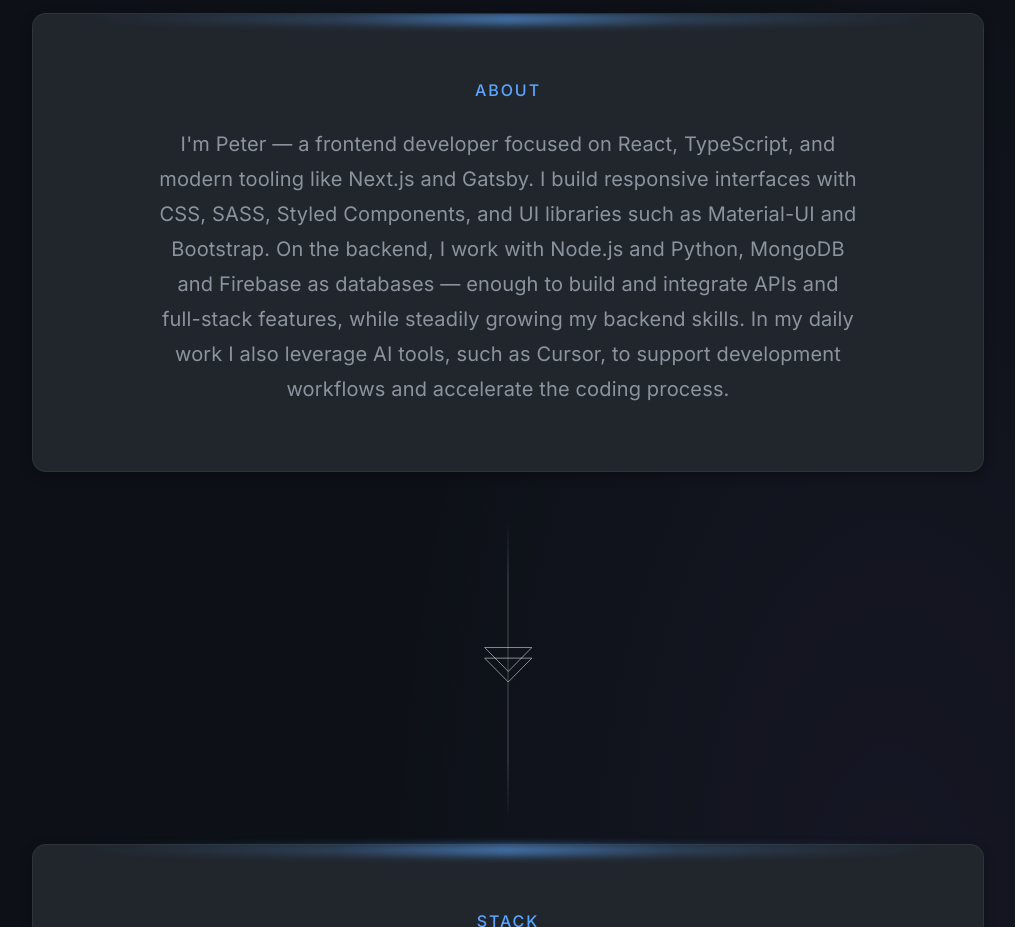
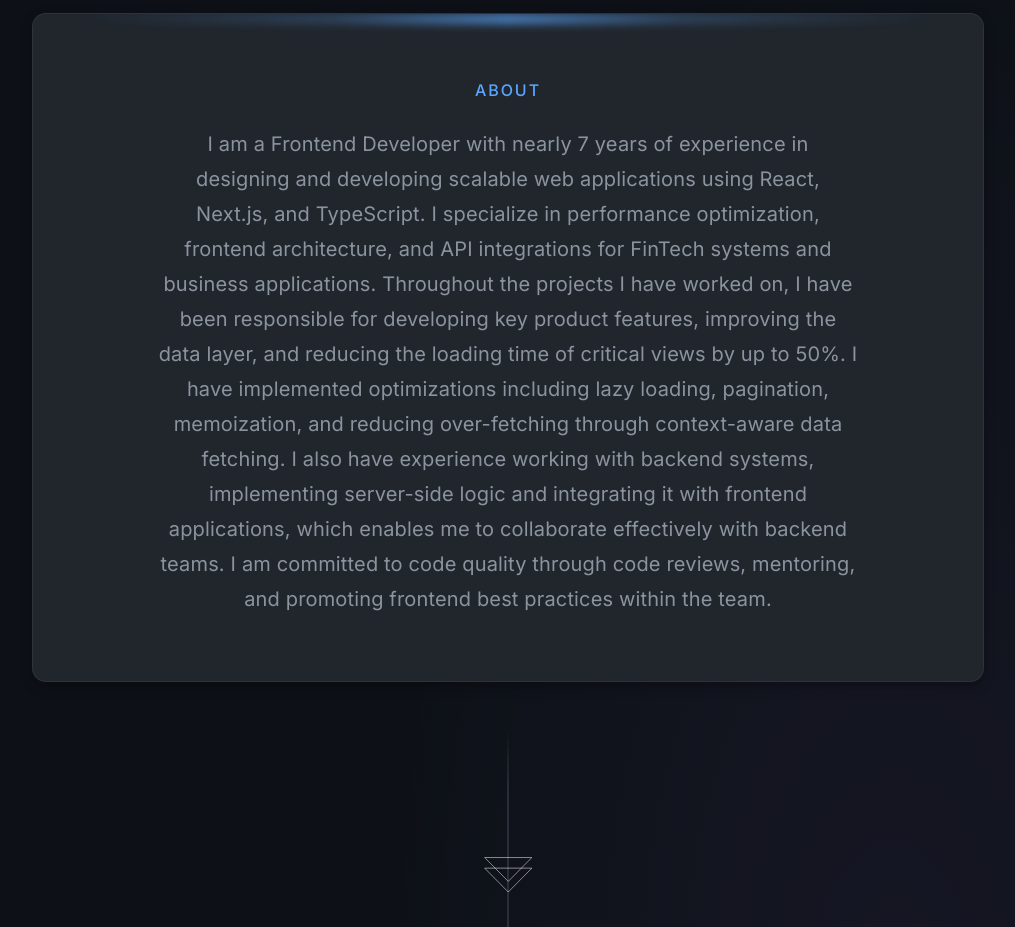
Before and after one commit to p-miszczuk/business-card, a Gatsby site: page / in a window 1280 px wide. Shown: the part 820-1747 px from the top of the page, without its empty margins (132-1147 px from the left). Built offline with nearby package versions, Linux system fonts and the light colour scheme; Gatsby itself is replaced by a stand-in of ours.

Commit message:
feat: update about section

```diff
--- a/src/components/sections/About.tsx
+++ b/src/components/sections/About.tsx
@@ -55,14 +55,20 @@
     <AboutSectionWrapper id="about">
       <SectionHeader title="About" />
       <AboutSectionText>
-        I'm Peter — a frontend developer focused on React, TypeScript, and
-        modern tooling like Next.js and Gatsby. I build responsive interfaces
-        with CSS, SASS, Styled Components, and UI libraries such as Material-UI
-        and Bootstrap. On the backend, I work with Node.js and Python, MongoDB
-        and Firebase as databases — enough to build and integrate APIs and
-        full-stack features, while steadily growing my backend skills. In my
-        daily work I also leverage AI tools, such as Cursor, to support
-        development workflows and accelerate the coding process.
+        I am a Frontend Developer with nearly 7 years of experience in designing
+        and developing scalable web applications using React, Next.js, and
+        TypeScript. I specialize in performance optimization, frontend
+        architecture, and API integrations for FinTech systems and business
+        applications. Throughout the projects I have worked on, I have been
+        responsible for developing key product features, improving the data
+        layer, and reducing the loading time of critical views by up to 50%. I
+        have implemented optimizations including lazy loading, pagination,
+        memoization, and reducing over-fetching through context-aware data
+        fetching. I also have experience working with backend systems,
+        implementing server-side logic and integrating it with frontend
+        applications, which enables me to collaborate effectively with backend
+        teams. I am committed to code quality through code reviews, mentoring,
+        and promoting frontend best practices within the team.
       </AboutSectionText>
     </AboutSectionWrapper>
   );
```
